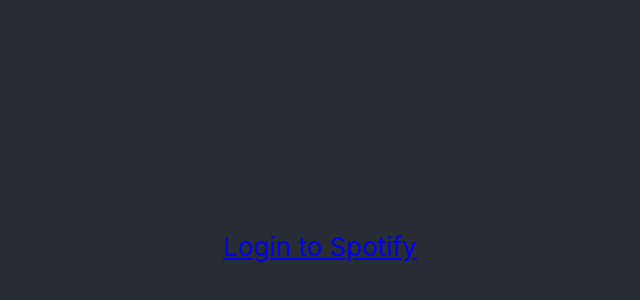
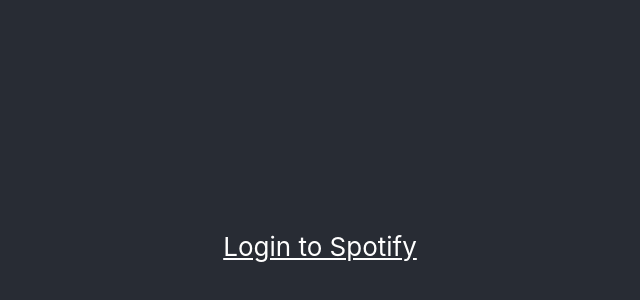
Before and after one commit to colepalm/playlist-randomizer, a React (Create React App) app: page /login in a window 1280 px wide. Shown: the part 154-454 px from the top of the page, without its empty margins (320-960 px from the left). Built offline with nearby package versions, Linux system fonts and the light colour scheme.

Commit message:
very fancy styles

```diff
--- a/src/components/Login/Login.js
+++ b/src/components/Login/Login.js
@@ -17,7 +17,7 @@
                 <div className="App">
                     <header className="App-header">
                         {!this.state.loggedIn && (
-                            <a className="btn btn--loginApp-link"
+                            <a
                                href={`https://playlist-randomizer-api.herokuapp.com/login`}
                             >
                                 Login to Spotify
--- a/src/components/Login/Login.module.css
+++ b/src/components/Login/Login.module.css
@@ -1 +1,3 @@
-.Login {}
+a {
+    color: #fff;
+}
```
